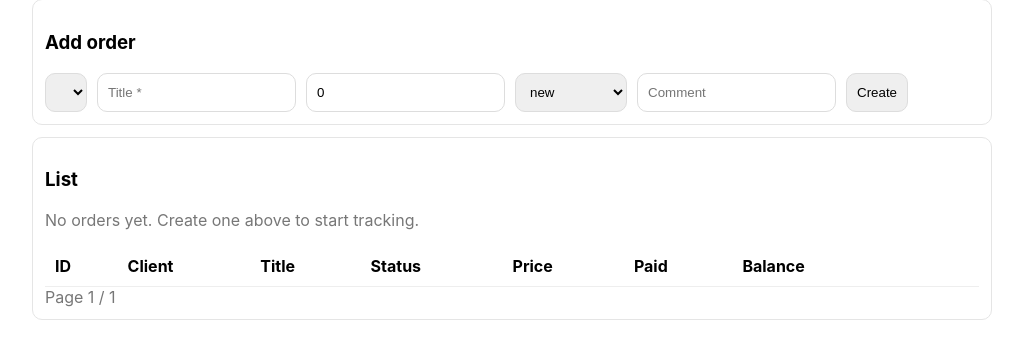
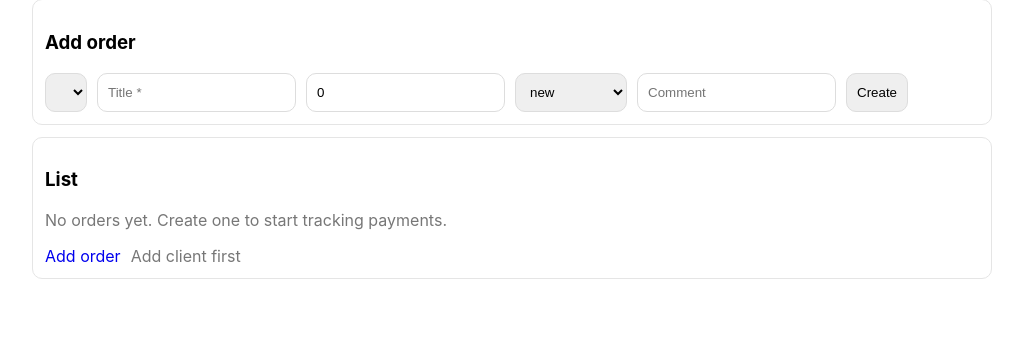
Before and after one commit to RezPoint/deskly-crm, a FastAPI app: page /ui/orders in a window 1280 px wide. Shown: the part 329-688 px from the top of the page, without its empty margins (128-1151 px from the left). Run offline with FastAPI, Linux system fonts and the light colour scheme; data that the repository does not hold is empty.

Commit message:
Improve empty states and CTAs in UI

```diff
--- a/app/templates/order_detail.html
+++ b/app/templates/order_detail.html
@@ -51,6 +51,9 @@
 
 <div class="card">
   <h3>Payments</h3>
+  {% if payments|length == 0 %}
+    <p class="muted">No payments yet. Add the first payment above.</p>
+  {% else %}
     <table>
       <thead>
         <tr>
@@ -75,6 +78,7 @@
       {% endfor %}
       </tbody>
     </table>
+  {% endif %}
 </div>
 
 <p><a href="/ui/orders">← Back to orders</a></p>
--- a/app/templates/orders.html
+++ b/app/templates/orders.html
@@ -43,7 +43,7 @@
   </div>
 </div>
 
-<div class="card">
+<div class="card" id="add-order">
   <h3>Add order</h3>
   <form method="post" action="/ui/orders" class="row">
     <select name="client_id" required>
@@ -67,7 +67,11 @@
 <div class="card">
   <h3>List</h3>
   {% if orders|length == 0 %}
-    <p class="muted">No orders yet. Create one above to start tracking.</p>
+    <p class="muted">No orders yet. Create one to start tracking payments.</p>
+    <div class="row">
+      <a href="#add-order">Add order</a>
+      <a href="/ui/clients" class="muted">Add client first</a>
+    </div>
   {% else %}
     <div class="row">
       <span class="muted">Total price: {{ totals.price|money }}</span>
@@ -75,7 +79,6 @@
       <span class="muted">Balance: {{ totals.balance|money }}</span>
       <a class="muted" href="{{ summary_url }}">API summary</a>
     </div>
-  {% endif %}
     <table>
       <thead>
         <tr>
@@ -119,5 +122,6 @@
         <a href="/ui/orders?q={{ filter_q }}&client_id={{ filter_client_id }}&status={{ filter_status }}&sort={{ filter_sort }}&page={{ page + 1 }}&page_size={{ page_size }}">Next</a>
       {% endif %}
     </div>
+  {% endif %}
 </div>
 {% endblock %}
```
Also changed, not shown: app/templates/clients.html (+7 -3 lines). Lines whose indentation alone changed are shown as unchanged.
